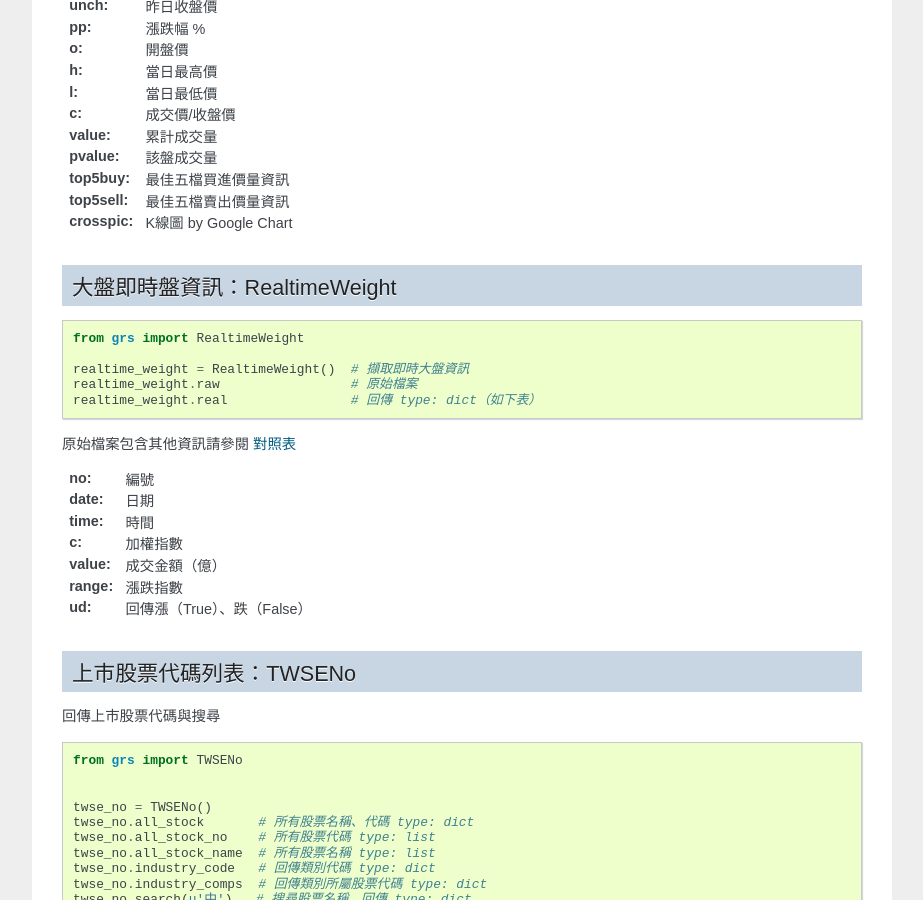
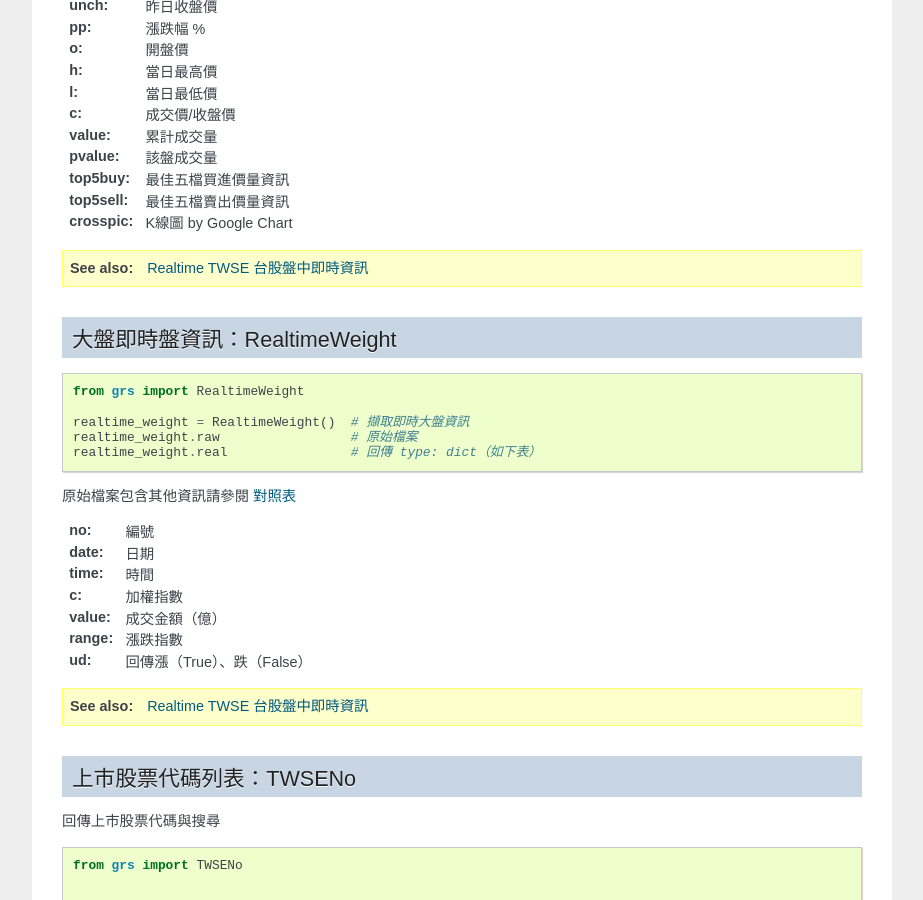
Before and after one commit to toomore/grs, a Sphinx documentation site: the page built from docs/source/quick-start.rst, in a window 1280 px wide and 900 px high, scrolled down 1501 px. Shown: the whole window, without its empty margins (198-1121 px from the left). Built offline with Sphinx 7.4.7, drawn with Linux system fonts in a browser that asks for light colours; formulas are drawn with MathJax 3.

Commit message:
Add `realtime` seealso into quick-start.

```diff
--- a/docs/source/quick-start.rst
+++ b/docs/source/quick-start.rst
@@ -96,6 +96,8 @@ Quick Start
 :top5sell: 最佳五檔賣出價量資訊
 :crosspic: K線圖 by Google Chart
 
+.. seealso:: :doc:`realtime`
+
 
 大盤即時盤資訊：RealtimeWeight
 ---------------------------------
@@ -119,6 +121,7 @@ Quick Start
 :range: 漲跌指數
 :ud: 回傳漲（True）、跌（False）
 
+.. seealso:: :doc:`realtime`
 
 上市股票代碼列表：TWSENo
 -----------------------------
```
